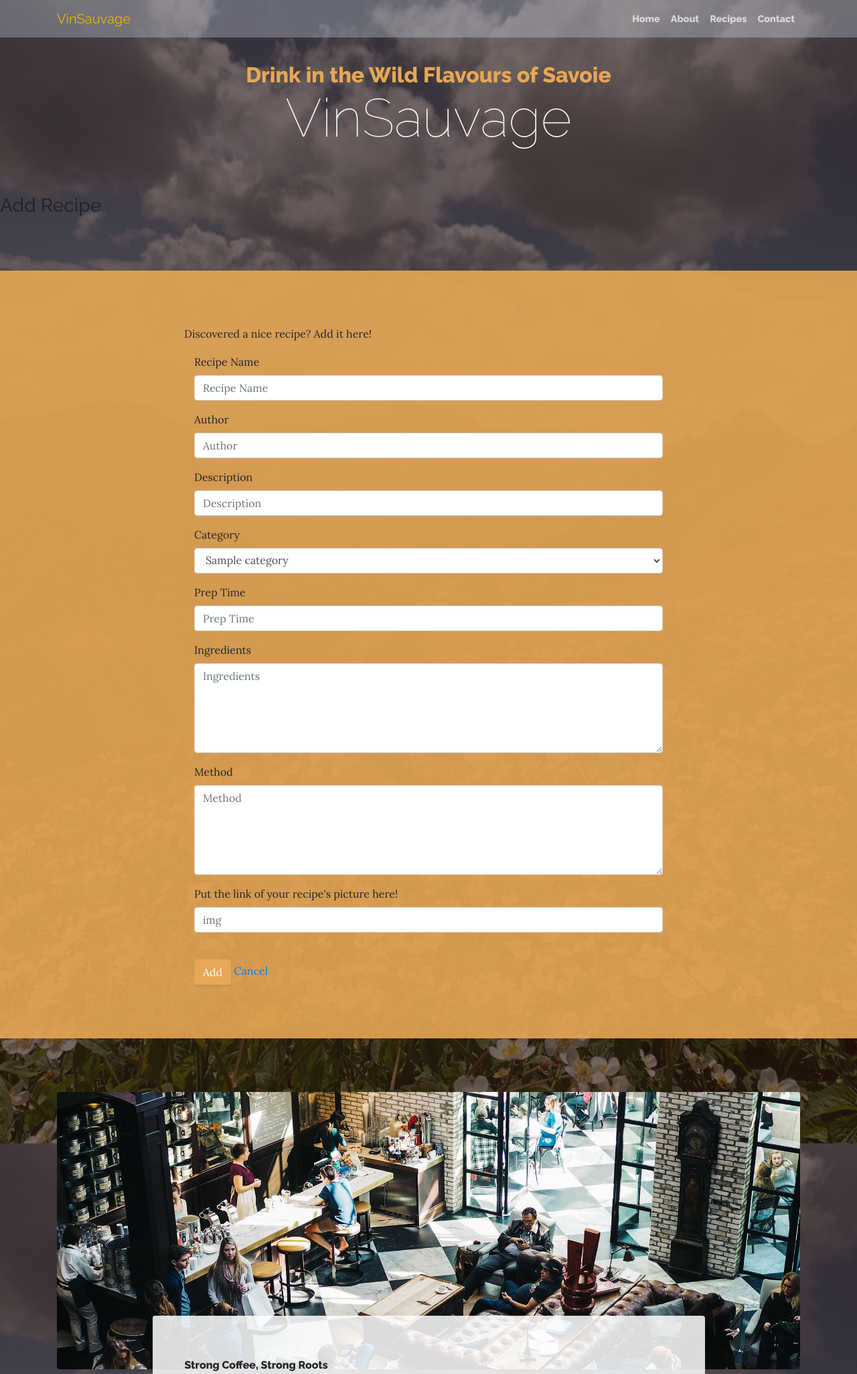
After one commit to Code-Institute-Submissions/vin_sauvage_ms3, a Flask app: page /add_recipe in a window 1280 px wide. The commit adds this page. Shown: the top 2051 px of the page at 67% size. Run offline with Flask 2, Linux system fonts and the light colour scheme; a database or web service that is not in the repository returns one stand-in record (values such as "Sample title"); some libraries are stand-ins or nearby versions.

Commit message:
adds mongodb, search,add,update and delete recipe functions deletes unused pages

```diff
--- a/run.py
+++ b/run.py
@@ -1,8 +1,14 @@
 import os
-from flask import Flask, render_template
+from flask import Flask, render_template, redirect, request, url_for
+from flask_pymongo import PyMongo
+from bson.objectid import ObjectId
 
 app = Flask(__name__)
+app.config["MONGO_DBNAME"] = 'wineDB'
+app.config["MONGO_URI"] = 'mongodb+srv://root:123@cluster0.qghgc.mongodb.net/recipeDB?retryWrites=true&w=majority';
+app.secret_key = 'keys'
 
+mongo = PyMongo(app)
 
 @app.route('/')
 def index():
@@ -12,21 +18,116 @@ def index():
 def about():
     return render_template("about.html")
 
-@app.route('/recipes')
-def recipes():
-    return render_template("recipes.html")
-
 @app.route('/contact')
 def contact():
     return render_template("contact.html")
 
-@app.route('/login')
-def login():
-    return render_template("login.html")
+@app.route('/message_sent', methods=['POST'])
+def send_message():
+    messages =  mongo.db.messages
+    messages.insert_one(request.form.to_dict())
+    return render_template("messagesent.html")
 
-@app.route('/register')
-def register():
-    return render_template("register.html")
+@app.route('/recipes')
+def recipes():
+    return render_template("recipes.html", recipes=mongo.db.recipes.find())
+
+@app.route('/show_recipe')
+def show_recipe():
+    all_recipes = mongo.db.recipes.find()
+    all_categories = mongo.db.categories.find()
+    all_authors = mongo.db.authors.find()
+    return render_template("showrecipe.html", recipes=all_recipes, categories=all_categories, authors=all_authors)
+
+@app.route('/show_recipe/<item_name>')
+def search(item_name):
+    all_categories = mongo.db.categories.find()
+    all_authors = mongo.db.authors.find()
+    some_recipes_one = mongo.db.recipes.find({"category": item_name})
+    some_recipes_two = mongo.db.recipes.find({"author": item_name})
+    if some_recipes_two.count() == 0:
+        return render_template("search.html", recipes=some_recipes_one, categories=all_categories, authors=all_authors)
+    elif some_recipes_one.count() == 0:
+        return render_template("search.html", recipes=some_recipes_two, categories=all_categories, authors=all_authors)
+
+@app.route('/display_one/<recipe_id>')
+def display_one(recipe_id):
+    the_recipe =  mongo.db.recipes.find_one({"_id": ObjectId(recipe_id)})
+    return render_template('displayone.html', recipe=the_recipe)
+
+@app.route('/add_recipe')
+def add_recipe():
+    all_categories = mongo.db.categories.find()
+    return render_template('addrecipe.html', categories=all_categories)
+
+@app.route('/insert_recipe', methods=['POST'])
+def insert_recipe():
+    recipes =  mongo.db.recipes
+    recipes.insert_one(request.form.to_dict())
+    return redirect(url_for('show_recipe'))
+
+@app.route('/edit_recipe/<recipe_id>')
+def edit_recipe(recipe_id):
+    the_recipe =  mongo.db.recipes.find_one({"_id": ObjectId(recipe_id)})
+    all_categories =  mongo.db.categories.find()
+    return render_template('editrecipe.html', recipe=the_recipe, categories=all_categories)
+
+@app.route('/update_recipe/<recipe_id>', methods=["POST"])
+def update_recipe(recipe_id):
+    recipes = mongo.db.recipes
+    recipes.update( {'_id': ObjectId(recipe_id)},
+                    {
+                        'recipe_name':request.form.get('recipe_name'),
+                        'author':request.form.get('author'),
+                        'category':request.form.get('category'),
+                        'prep_time':request.form.get('prep_time'),
+                        'ingredients':request.form.get('ingredients'),
+                        'img':request.form.get('img'),
+                        'method': request.form.get('method'),
+                        'description':request.form.get('description')
+                    })
+    return redirect(url_for('show_recipe'))
+
+@app.route('/delete_recipe/<recipe_id>')
+def delete_recipe(recipe_id):
+    mongo.db.recipes.remove({'_id': ObjectId(recipe_id)})
+    return redirect(url_for('show_recipe'))
+
+
+
+@app.route('/manage_category')
+def manage_category():
+    all_categories =  mongo.db.categories.find()
+    return render_template('categories.html', categories=all_categories)
+
+@app.route('/insert_category', methods=['POST'])
+def insert_category():
+    categories =  mongo.db.categories
+    categories.insert_one(request.form.to_dict())
+    return redirect(url_for('manage_category'))
+
+@app.route('/edit_category/<category_id>')
+def edit_category(category_id):
+    the_category =  mongo.db.categories.find_one({"_id": ObjectId(category_id)})
+    return render_template('editcategory.html', category=the_category)
+
+
+@app.route('/update_category/<category_id>', methods=["POST"])
+def update_category(category_id):
+    categories = mongo.db.categories
+    categories.update( {'_id': ObjectId(category_id)},
+                       {
+                           'category_name':request.form.get('category_name')
+                       })
+    return redirect(url_for('manage_category'))
+
+
+@app.route('/delete_category/<category_id>')
+def delete_category(category_id):
+    mongo.db.categories.remove({'_id': ObjectId(category_id)})
+    return redirect(url_for('manage_category'))
+
+
 
 if __name__ == '__main__':
     app.run(host=os.environ.get('IP'),
--- /dev/null
+++ b/templates/addrecipe.html
@@ -0,0 +1,105 @@
+{% extends 'base.html' %} {% block content %}
+
+
+<h3>Add Recipe</h3>
+<section class="page-section cta">
+    <div class="container">
+        <div class="row">
+            <div class="col-lg-8 col-md-10 mx-auto">
+                <p>Discovered a nice recipe? Add it here!</p>
+                <!-- Contact Form - Enter your email address on line 19 of the mail/contact_me.php file to make this form work. -->
+                <!-- WARNING: Some web hosts do not allow emails to be sent through forms to common mail hosts like Gmail or Yahoo. It's recommended that you use a private domain email address! -->
+                <!-- To use the contact form, your site must be on a live web host with PHP! The form will not work locally! -->
+                <form id="contactForm" action="{{ url_for('insert_recipe') }}" method="POST" class="col s12">
+                    <div class="control-group">
+                        <div class="form-group floating-label-form-group controls">
+                            <label>Recipe Name</label>
+                            <input type="text" class="form-control" placeholder="Recipe Name" id="recipe_name" name="recipe_name">
+                            <p class="help-block text-danger"></p>
+                        </div>
+                    </div>
+                    <div class="control-group">
+                        <div class="form-group floating-label-form-group controls">
+                            <label>Author</label>
+                            <input type="text" class="form-control" placeholder="Author" id="author" name="author">
+                            <p class="help-block text-danger"></p>
+                        </div>
+                    </div>
+                    <div class="control-group">
+                        <div class="form-group floating-label-form-group controls">
+                            <label>Description</label>
+                            <input type="text" class="form-control" placeholder="Description" id="description" name="description">
+                            <p class="help-block text-danger"></p>
+                        </div>
+                    </div>
+                    <div class="control-group">
+                        <div class="form-group floating-label-form-group controls">
+                            <label>Category</label>
+                            <select class="form-control" id="category" name="category">
+                                {% for category in categories %}
+                                    <option value="{{category.category_name}}">{{category.category_name}}</option>
+                                {% endfor %}
+                            </select>
+                        </div>
+                    </div>
+                    <div class="control-group">
+                        <div class="form-group floating-label-form-group controls">
+                            <label>Prep Time</label>
+                            <input type="text" class="form-control" placeholder="Prep Time" id="prep_time" name="prep_time">
+                            <p class="help-block text-danger"></p>
+                        </div>
+                    </div>
+                    <div class="control-group">
+                        <div class="form-group col-xs-12 floating-label-form-group controls">
+                            <label>Ingredients</label>
+                            <textarea rows="5" class="form-control" placeholder="Ingredients" id="Ingredients" name="Ingredients"></textarea>
+                            <p class="help-block text-danger"></p>
+                        </div>
+                    </div>
+                    <div class="control-group">
+                        <div class="form-group floating-label-form-group controls">
+                            <label>Method</label>
+                            <textarea rows="5" class="form-control" placeholder="Method" id="method" name="method"></textarea>
+                            <p class="help-block text-danger"></p>
+                        </div>
+                    </div>
+                    <div class="control-group">
+                        <div class="form-group">
+                            <label>Put the link of your recipe's picture here!</label>
+                            <input type="text" class="form-control" placeholder="img" id="img" name="img">
+                        </div>
+                    </div>
+                    <br>
+                    <div id="success"></div>
+                    <button type="submit" class="btn btn-primary" >Add</button>
+                    <a href="{{ url_for('show_recipe') }}"> Cancel </a>
+                </form>
+            </div>
+        </div>
+    </div>
+</section>
+
+<section class="page-section about-heading">
+    <div class="container">
+        <img class="img-fluid rounded about-heading-img mb-3 mb-lg-0" src="img/about.jpg" alt="">
+        <div class="about-heading-content">
+            <div class="row">
+                <div class="col-xl-9 col-lg-10 mx-auto">
+                    <div class="bg-faded rounded p-5">
+                        <h2 class="section-heading mb-4">
+                            <span class="section-heading-upper">Strong Coffee, Strong Roots</span>
+                            <span class="section-heading-lower">About Our Cafe</span>
+                        </h2>
+                        <p>Founded in 1987 by the Hernandez brothers, our establishment has been serving up rich coffee sourced from artisan farmers in various regions of South and Central America. We are dedicated to travelling the world, finding the best coffee, and bringing back to you here in our cafe.</p>
+                        <p class="mb-0">We guarantee that you will fall in
+                            <em>lust</em>
+                            with our decadent blends the moment you walk inside until you finish your last sip. Join us for your daily routine, an outing with friends, or simply just to enjoy some alone time.</p>
+                    </div>
+                </div>
+            </div>
+        </div>
+    </div>
+</section>
+
+
+{% endblock %}
--- a/templates/base.html
+++ b/templates/base.html
@@ -52,12 +52,6 @@
                 </li>
                 <li class="nav-item">
                     <a class="nav-link" href="{{ url_for('contact') }}">Contact</a>
-                </li>
-                <li class="nav-item">
-                    <a class="nav-link" href="{{ url_for('login') }}">Login</a>
-                </li>
-                <li class="nav-item">
-                    <a class="nav-link sign-up" href="{{ url_for('register') }}">Sign up</a>
                 </li>
             </ul>
         </div>
```
Also changed, not shown: templates/categories.html (added, +35 -0 lines), templates/contact.html (+5 -8 lines), templates/displayone.html (added, +38 -0 lines), templates/editcategory.html (added, +20 -0 lines), templates/editrecipe.html (added, +92 -0 lines), templates/messagesent.html (added, +34 -0 lines), templates/recipes.html (+6 -85 lines), templates/search.html (added, +20 -0 lines), templates/showrecipe.html (added, +51 -0 lines), 1 other file.
